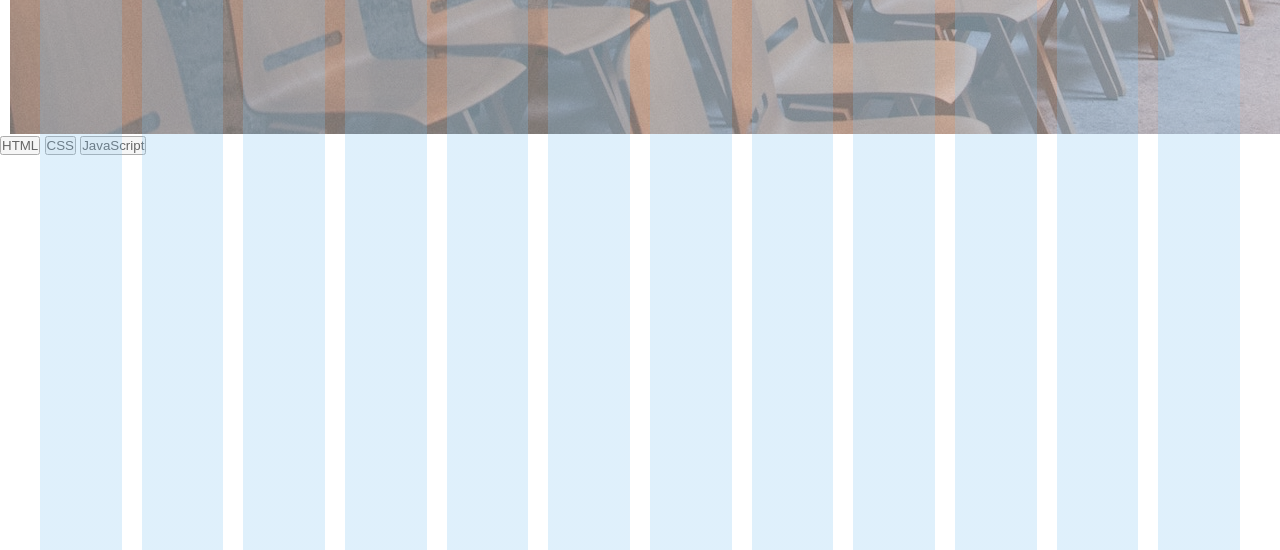
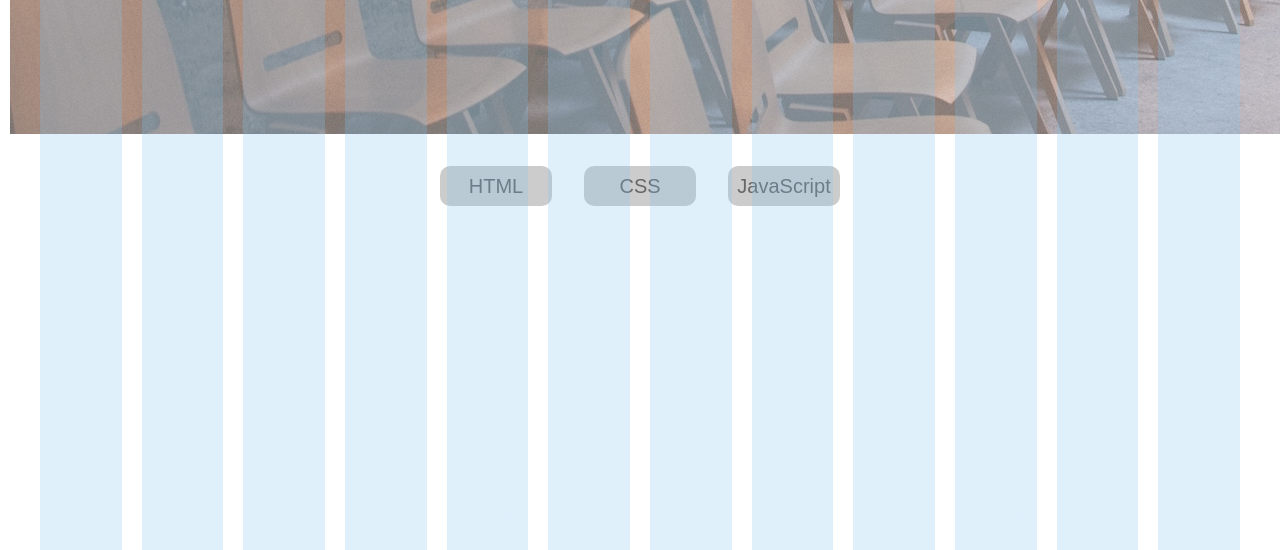
Before and after one commit to UlfurThor/vef1-2018-h2, a website: page index.html in a window 1280 px wide. Shown: the part 250-800 px from the top of the page. Drawn offline with nearby package versions, Linux system fonts and the light colour scheme; files that its build step writes are made by us from their sources.

Commit message:
takkar komnir á index

```diff
--- a/index.html
+++ b/index.html
@@ -76,9 +76,11 @@
 
           Nota skal slug sem auðkenni yfir kláraða fyrirlestra.
     </div>
-    <button>HTML</button>
-    <button>CSS</button>
-    <button>JavaScript</button>
+    <div class="buttons">
+      <button>HTML</button>
+      <button>CSS</button>
+      <button>JavaScript</button>
+    </div>
     <div class="c-TODO">
       add select shown lectures by type
       color button #2d2 ($colLightGreen)
--- /dev/null
+++ b/src/styles/button.scss
@@ -0,0 +1,13 @@
+@import "config";
+button {
+    justify-content: center;
+    background-color:$colMediumGrey;
+    color:$colBlack;
+    font-size: $gutter;
+    width:7*$s16;
+    height:2.5*$s16;
+    border: none;
+    border-radius:10px;
+    margin-bottom:$baseSize;
+    margin:$baseSize;
+  }
--- a/src/styles/styles.scss
+++ b/src/styles/styles.scss
@@ -30,6 +30,12 @@ img {
 .c-TODO {
   display: none;
 }
+.buttons{
+  display:flex;
+  justify-content: center;
+  margin-top:$baseSize;
+}
 
 // TODO import
 @import "header";
+@import "button";
```
